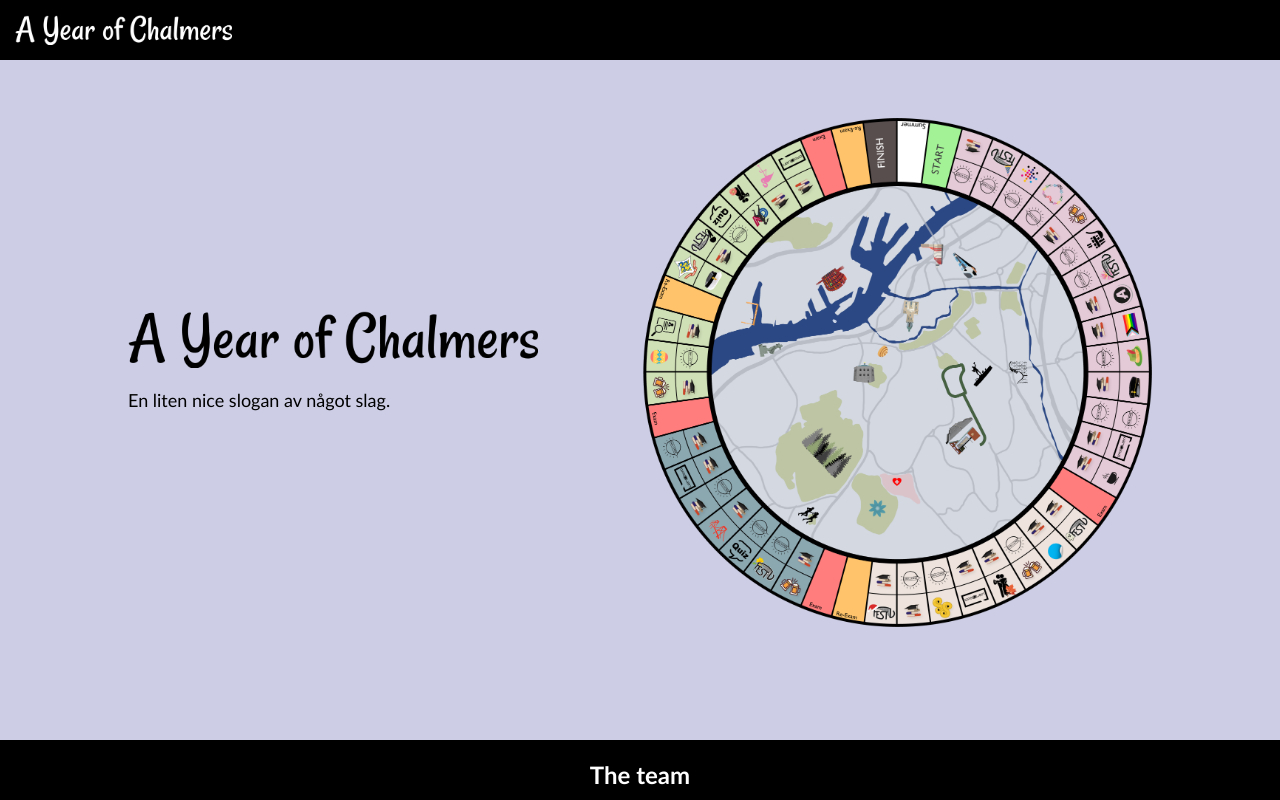
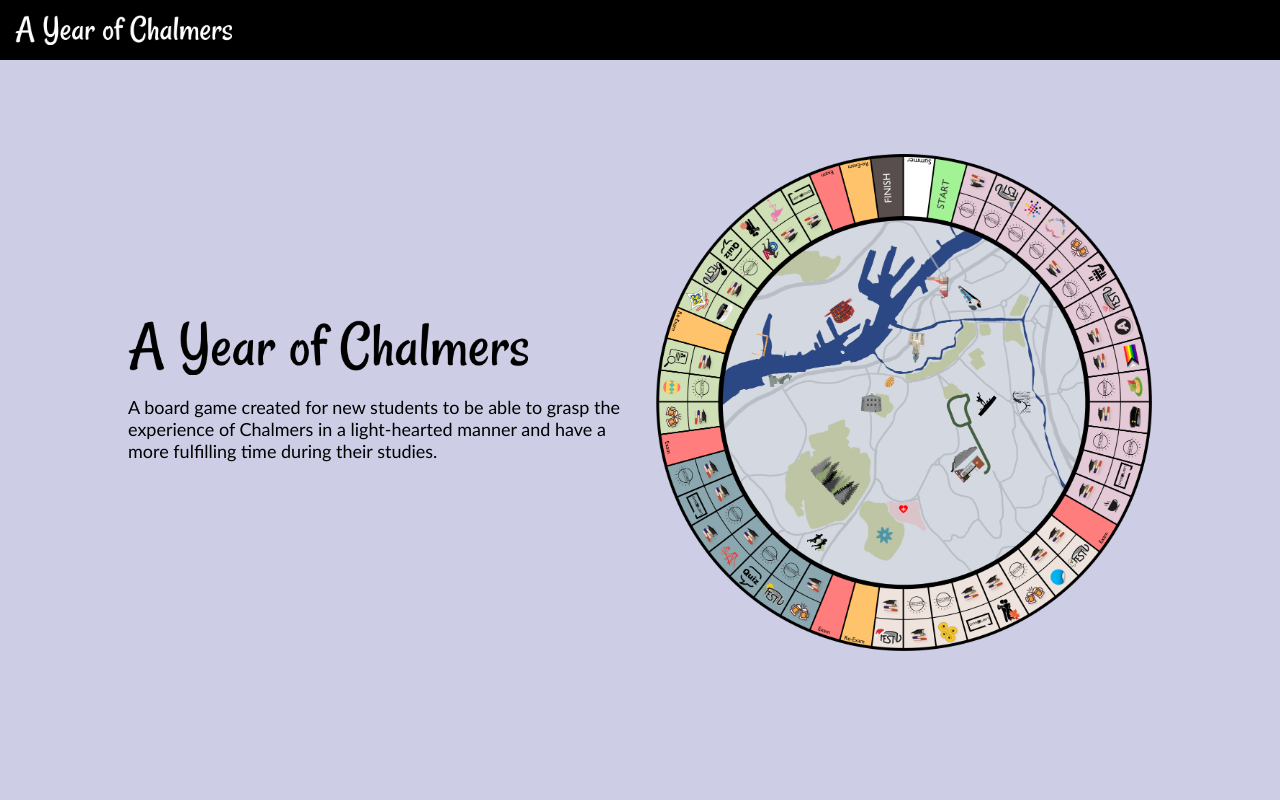
Before and after one commit to EllenWiderstrand/CIU265, a React (Create React App) app: page / in a window 1280 px wide. Shown: the top 800 px of the page. Built offline with nearby package versions, Linux system fonts and the light colour scheme.

Commit message:
update styling of TopContent and add purpose

```diff
--- a/src/TopContent.js
+++ b/src/TopContent.js
@@ -3,13 +3,14 @@
 import Board from './images/Board.png';
 
 const Wrapper = styled.div`
-  height: calc(100vh - 60px);
+  min-height: 100vh;
   background-color: #CDCEE6;
   padding: 0 10%;
   display: grid;
   align-content: center;
   align-items: center;
   grid-template-columns: repeat(2, 1fr);
+  grid-column-gap: 25px;
 `
 
 const LogoImg = styled.img`
@@ -26,7 +27,7 @@
         <div>
             <LogoImg alt="Logo" src={Logo}></LogoImg>
             <p>
-                En liten nice slogan av något slag.
+              A board game created for new students to be able to grasp the experience of Chalmers in a light-hearted manner and have a more fulfilling time during their studies.
             </p>
         </div>
         <BoardImg alt="The board" src={Board} />
```
